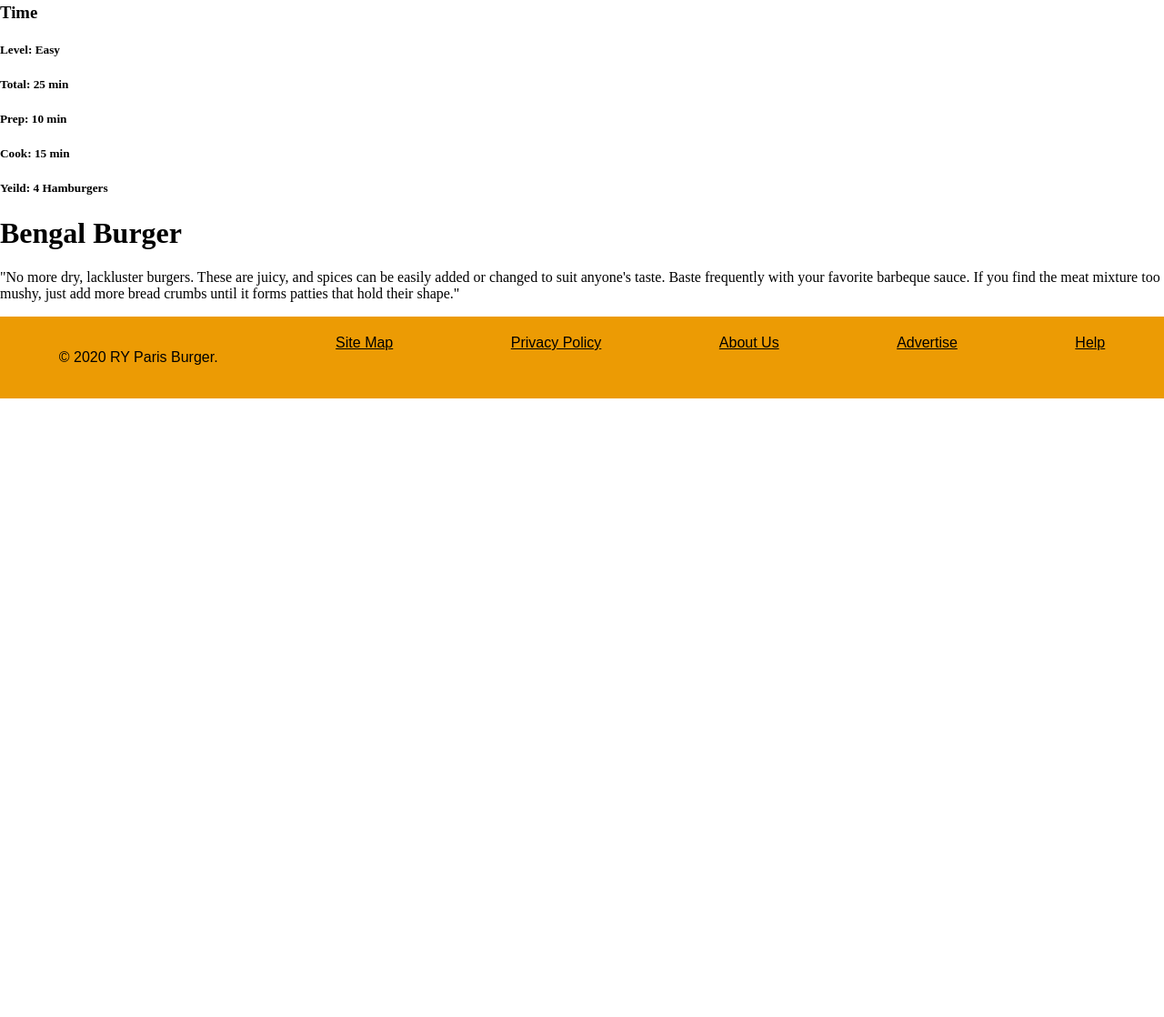
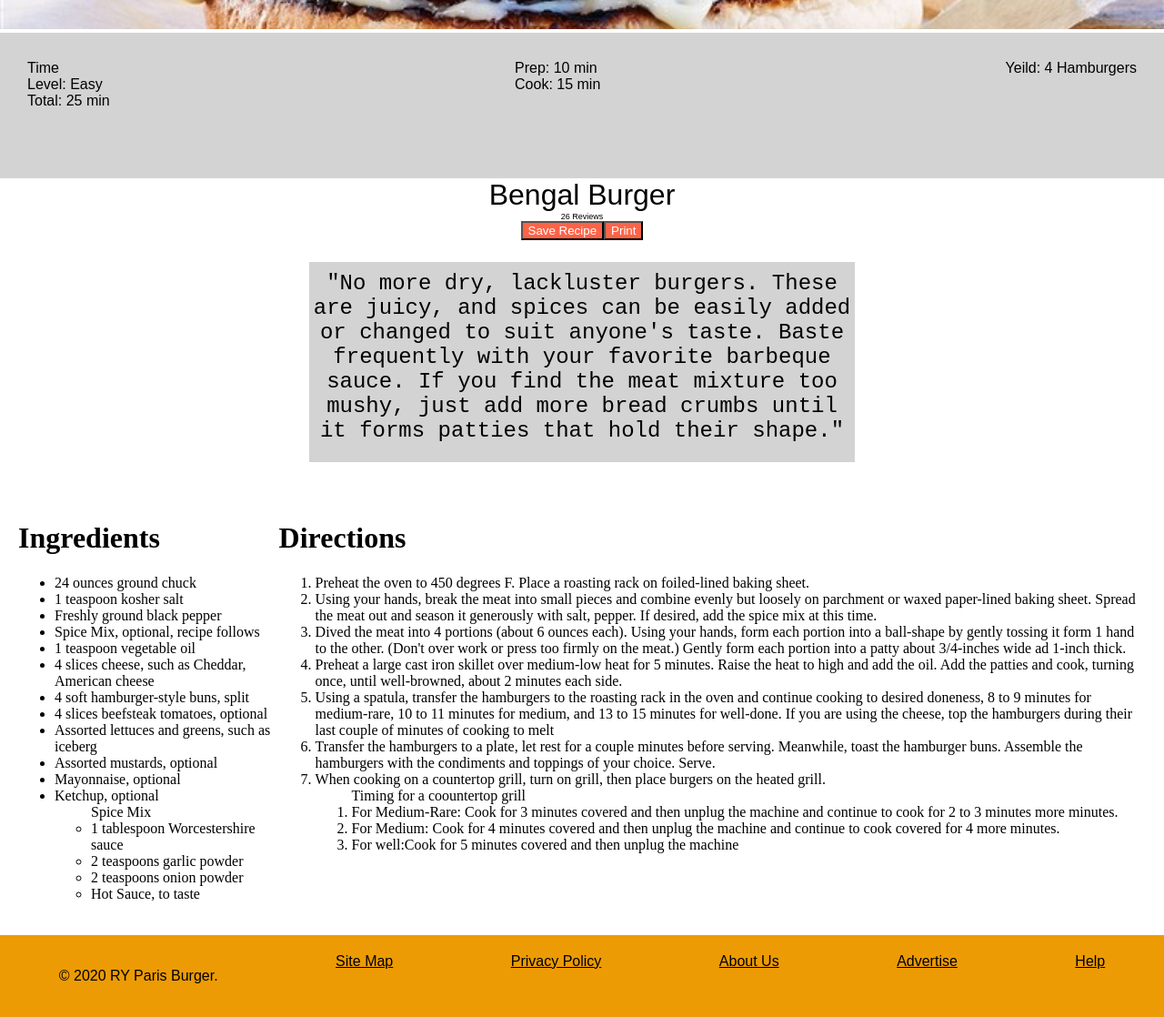
Before and after one commit to C-Cipher404/Project3RYParisBurger, a plain HTML site: page recipe.html in a window 1280 px wide. Shown: the part 671-1789 px from the top of the page at 91% size. Before the commit the page ends 1109 px from the top, so only its background shows below. Drawn offline with Linux system fonts and the light colour scheme.

Commit message:
added new html and css

```diff
--- a/recipe.html
+++ b/recipe.html
@@ -15,21 +15,35 @@
         <a href="Categories">Categories</a>
         <a href="index.html">Meal-ClickFirstPage</a>
     </div>
-    <div class="heading">
-        <h1>HAMBURGER OF THE WEEK</h1>
+    <div class="container1" >
         <img src="images/bengal-burger.jpg" alt="hamburger" class="hamburger">
+        <h1 class="heading">HAMBURGER OF THE WEEK</h1>
     </div>
     <div class="instructions">
-        <h3>Time</h3>
-        <h5>Level: Easy</h5>
-        <h5>Total: 25 min</h5>
-        <h5>Prep: 10 min</h5>
-        <h5>Cook: 15 min</h5>
-        <h5>Yeild: 4 Hamburgers</h5>
+        <div class="times">
+        <span>Time</span>
+        <span>Level: Easy</span>
+        <span>Total: 25 min</span>
     </div>
-    <div>
-        <h1>Bengal Burger</h1>
-        <p>"No more dry, lackluster burgers. These are juicy, and spices
+    <div class="times">
+        <span>Prep: 10 min</span>
+        <span>Cook: 15 min</span>
+        </div>
+    <div class="times">
+        <span>Yeild: 4 Hamburgers</span>
+        </div>
+    </div>
+
+    <span class="title1">Bengal Burger</span>
+    <span class="title2">26 Reviews</span>
+
+    <div class="buttons">
+    <button class="button">Save Recipe</button>
+    <button class="button">Print</button>
+    </div>
+
+    <div class="centerquote">
+        <p class="textgrey">"No more dry, lackluster burgers. These are juicy, and spices
             can be easily added or changed to suit anyone's taste.
             Baste frequently with your favorite barbeque sauce.
             If you find the meat mixture too mushy, just add more bread crumbs
@@ -37,6 +51,79 @@
         </p>
 
     </div>
+    <div class="recipecontainer">
+<div class="ingredients">
+    <h1>Ingredients</h1>
+    <ul>
+        <li>24 ounces ground chuck</li>
+        <li>1 teaspoon kosher salt</li>
+        <li>Freshly ground black pepper</li>
+        <li>Spice Mix, optional, recipe follows</li>
+        <li>1 teaspoon vegetable oil</li>
+        <li>4 slices cheese, such as Cheddar, American cheese</li>
+        <li>4 soft hamburger-style buns, split</li>
+        <li>4 slices beefsteak tomatoes, optional</li>
+        <li>Assorted lettuces and greens, such as iceberg</li>
+        <li>Assorted mustards, optional</li>
+        <li>Mayonnaise, optional</li>
+        <li>Ketchup, optional</li>
+        <ul> Spice Mix
+            <li>1 tablespoon Worcestershire sauce</li>
+            <li>2 teaspoons garlic powder</li>
+            <li>2 teaspoons onion powder</li>
+            <li>Hot Sauce, to taste</li>
+        </ul>
+    </ul>
+</div>
+
+
+
+<div class="directions">
+    <h1>Directions</h1>
+<ol>
+    <li>Preheat the oven to 450 degrees F. Place a roasting rack on
+        foiled-lined baking sheet.
+    </li>
+    <li>Using your hands, break the meat into small pieces and combine
+        evenly but loosely on parchment or waxed paper-lined baking sheet.
+        Spread the meat out and season it generously with salt, pepper.
+        If desired, add the spice mix at this time.
+    </li>
+    <li>Dived the meat into 4 portions (about 6 ounces each). Using your
+        hands, form each portion into a ball-shape by gently tossing it form
+        1 hand to the other. (Don't over work or press too firmly on the meat.)
+        Gently form each portion into a patty about 3/4-inches wide ad 1-inch thick.
+    </li>
+    <li>Preheat a large cast iron skillet over medium-low heat for 5 minutes.
+        Raise the heat to high and add the oil. Add the patties and cook,
+        turning once, until well-browned, about 2 minutes each side.
+    </li>
+    <li>Using a spatula, transfer the hamburgers to the roasting rack
+         in the oven and continue cooking to desired doneness, 8 to 9 minutes
+        for medium-rare, 10 to 11 minutes for medium, and 13 to 15 minutes
+        for well-done. If you are using the cheese, top the hamburgers during
+        their last couple of minutes of cooking to melt</li>
+    <li>Transfer the hamburgers to a plate, let rest for a couple minutes
+        before serving. Meanwhile, toast the hamburger buns. Assemble the
+        hamburgers with the condiments and toppings of your choice.
+        Serve.
+    </li>
+    <li>When cooking on a countertop grill, turn on grill, then place burgers
+        on the heated grill.
+    </li>
+    <ol>Timing for a coountertop grill
+    <li>For Medium-Rare: Cook for 3 minutes covered and then unplug the
+        machine and continue to cook for 2 to 3 minutes more minutes.
+    </li>
+    <li>For Medium: Cook for 4 minutes covered and then unplug the machine
+        and continue to cook covered for 4 more minutes.
+    </li>
+    <li>For well:Cook for 5 minutes covered and then unplug the machine</li>
+</ol>
+</ol>
+</div>
+</div>
+
 <div>
     <footer class="footer">
         <p>© 2020 RY Paris Burger.</p>
@@ -48,5 +135,6 @@
     </footer>
 </div>
 </div>
+
 </body>
 </html>
--- a/style.css
+++ b/style.css
@@ -4,25 +4,28 @@ body{
 }
 .topnavbar{
     display: flex;
-    justify-content: space-around;
+    justify-content: space-evenly;
     background-color: rgb(236, 155, 4);
     margin-bottom: 2px;
 }
 .topnavbar a{
-    display: flex;
     color: black;
+    text-decoration: none;
 }
 .heading1{
     display: flex;
     justify-content: center;
     background-color: white;
-    padding-top: 10px;
-    padding-bottom: 10px;
-    border: 1px solid black;
+    margin: 30px, 30px, 30px, 30px;
+    position: absolute;
+    top: 70%;
+    left:33%;
+    font-family: sans-serif;
 }
-.wine{
-   display: flex;
-   width: 100%;
+.firstImage{
+    object-fit: cover;
+    width: 100%;
+    height: 550px;
 }
 .text1{
     display: flex;
@@ -34,11 +37,16 @@ body{
     display: flex;
     align-self: flex-start;
    padding-left: 20px;
+   font-family: sans-serif;
+}
+.container1{
+    position: relative;
 }
 .container2{
     display: flex;
     flex-direction: row;
     font-family: sans-serif;
+    justify-content: space-around;
 }
 .container3{
     background-color: lightgrey;
@@ -49,6 +57,7 @@ body{
     display: flex;
     flex-direction: row;
     justify-content: space-around;
+    font-family: sans-serif;
 }
 .whiteboxes{
     display:flex;
@@ -75,6 +84,7 @@ body{
     display: flex;
     align-self: flex-start;
     padding-left: 20px;
+    font-family: sans-serif;
 }
 .sandwiches{
     background-color: lightgrey;
@@ -102,3 +112,90 @@ footer a{
     justify-items: flex-end;
     color: black;
 }
+.textCategories{
+    padding-left: 20px;
+    padding-right: 20px;
+    font-family: sans-serif;
+}
+.heading3{
+    font-family: sans-serif;
+    padding-top: 10px;
+    padding-left: 20px;
+}
+.hamburger{
+    object-fit: cover;
+    width: 100%;
+    height: 600px;
+}
+.heading{
+    display: flex;
+    justify-content: center;
+    background-color: white;
+    margin: 30px, 30px, 30px, 30px;
+    position: absolute;
+    top: 50%;
+    left:33%;
+    font-family: sans-serif;
+}
+.instructions{
+    background-color: lightgrey;
+    height: 100px;
+display: flex;
+flex-direction: row;
+padding: 30px;
+justify-content: space-between;
+}
+.textgrey{
+    text-align: center;
+    background-color: lightgrey;
+    font-size: x-large;
+    font-family: 'Courier New', Courier, monospace;
+    height: 200px;
+    width: 600px;
+    padding-top: 10px;
+    padding-bottom: 10px;
+}
+.title1{
+    display: flex;
+    flex-direction: row;
+    justify-content: center;
+    font-family: sans-serif;
+    font-size: xx-large;
+}
+.centerquote{
+    display: flex;
+    flex-direction: row;
+    justify-content: center;
+}
+.title2{
+    display: flex;
+    flex-direction: row;
+    justify-content: center;
+    font-family: sans-serif;
+    font-size: xx-small;
+}
+.buttons{
+    display: flex;
+    flex-direction: row;
+    justify-content: center;
+
+}
+
+.button{
+    color: white;
+    background-color: tomato;
+}
+.times{
+    display: flex;
+    flex-direction: column;
+    font-family: sans-serif;
+}
+.recipecontainer{
+    display: flex;
+    flex-direction: row;
+    padding: 20px;
+
+}
+.ingredients{
+    width: 50%;
+}
```
Also changed, not shown: index.html (+3 -3 lines).
